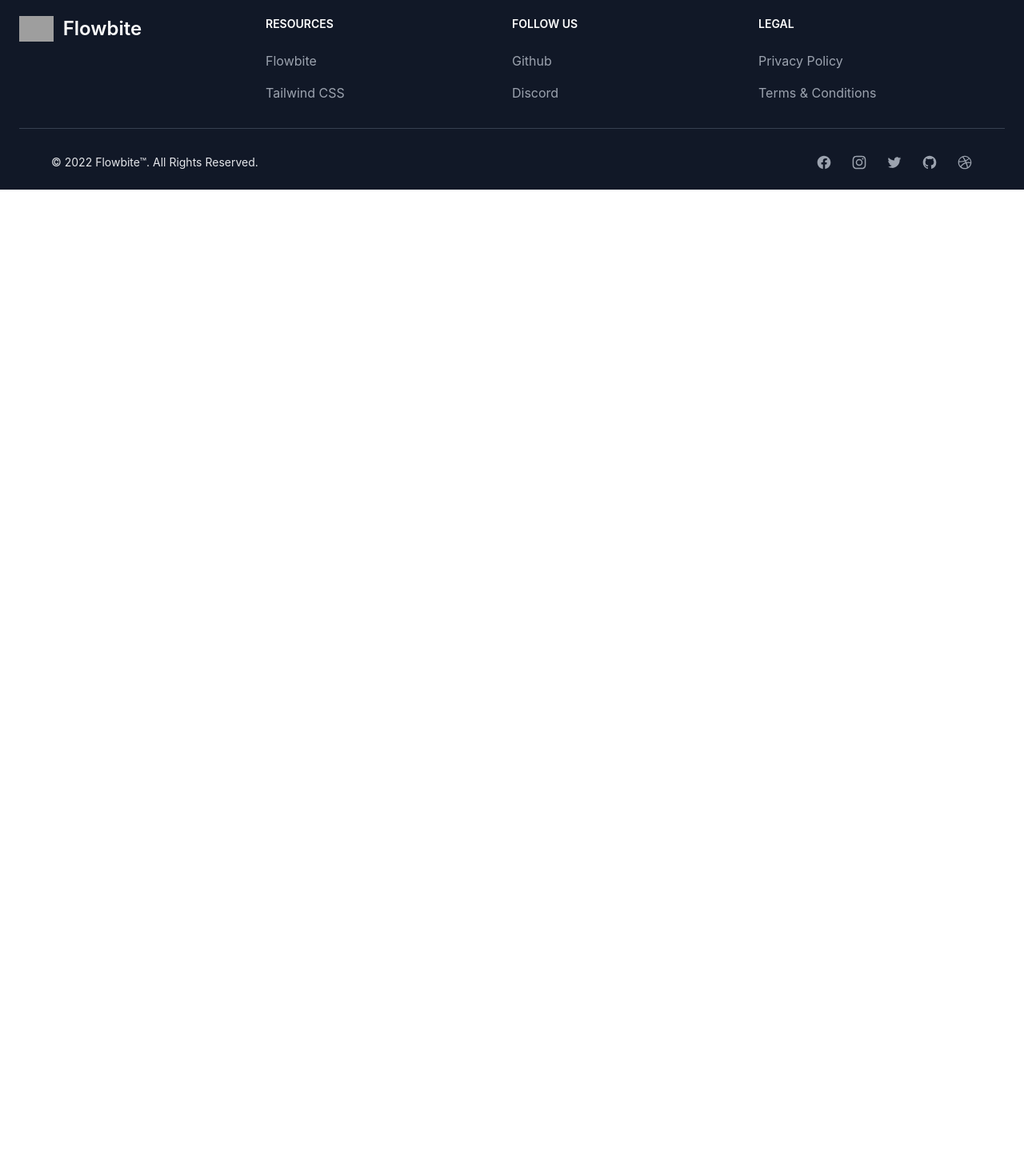
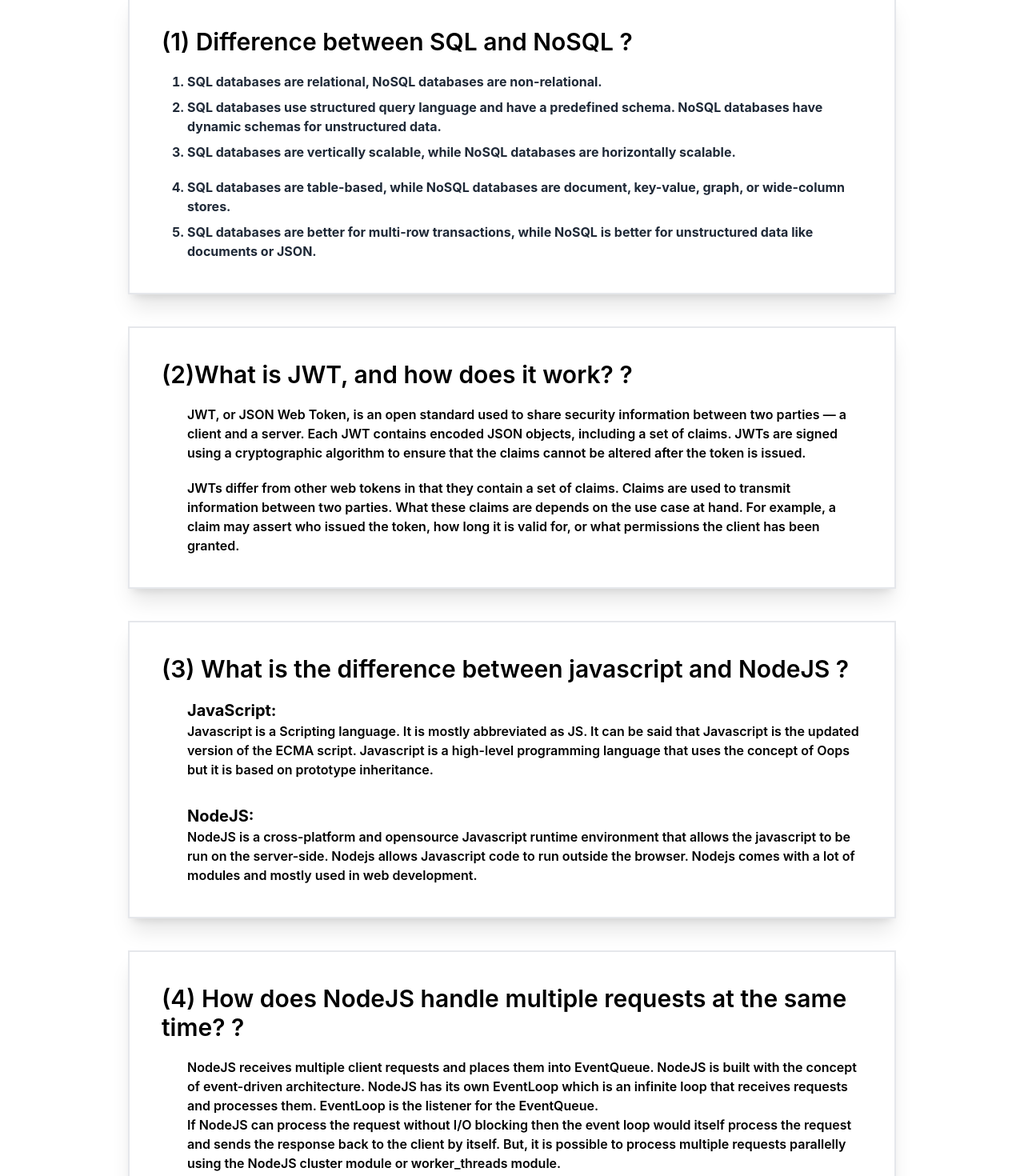
Before and after one commit to tarekrahman916/service-review-client, a React (Create React App) app: page /blog in a window 1280 px wide. Shown: the part 140-1610 px from the top of the page at 80% size. Before the commit the page ends 800 px from the top, so only its background shows below. Built offline with nearby package versions, Linux system fonts and the light colour scheme; no server answers; grey boxes are pictures that could not be loaded.

Commit message:
added blog page

```diff
--- a/src/Pages/Blog/Blog.jsx
+++ b/src/Pages/Blog/Blog.jsx
@@ -5,7 +5,99 @@
   usePageTitle("Blogs");
   return (
     <div>
-      <h2>Blog</h2>
+      <div className="lg:w-9/12 border-2 shadow-xl mx-auto p-10 my-10">
+        <h1 className="text-3xl mb-5 font-semibold">
+          (1) Difference between SQL and NoSQL ?
+        </h1>
+        <div className="ml-8">
+          <ul className="  list-decimal  text-gray-800 dark:text-gray-400 font-bold">
+            <li className="mb-2">
+              SQL databases are relational, NoSQL databases are non-relational.
+            </li>
+            <li className="mb-2">
+              SQL databases use structured query language and have a predefined
+              schema. NoSQL databases have dynamic schemas for unstructured
+              data.
+            </li>
+            <li className="mb-5">
+              SQL databases are vertically scalable, while NoSQL databases are
+              horizontally scalable.
+            </li>
+            <li className="mb-2">
+              SQL databases are table-based, while NoSQL databases are document,
+              key-value, graph, or wide-column stores.
+            </li>
+            <li>
+              SQL databases are better for multi-row transactions, while NoSQL
+              is better for unstructured data like documents or JSON.
+            </li>
+          </ul>
+        </div>
+      </div>
+      <div className="lg:w-9/12 border-2 shadow-xl mx-auto p-10 my-10">
+        <h1 className="text-3xl mb-5 font-semibold">
+          (2)What is JWT, and how does it work? ?
+        </h1>
+        <div className="ml-8">
+          <p className="font-semibold mb-5">
+            JWT, or JSON Web Token, is an open standard used to share security
+            information between two parties — a client and a server. Each JWT
+            contains encoded JSON objects, including a set of claims. JWTs are
+            signed using a cryptographic algorithm to ensure that the claims
+            cannot be altered after the token is issued.
+          </p>
+          <p className="font-semibold">
+            JWTs differ from other web tokens in that they contain a set of
+            claims. Claims are used to transmit information between two parties.
+            What these claims are depends on the use case at hand. For example,
+            a claim may assert who issued the token, how long it is valid for,
+            or what permissions the client has been granted.
+          </p>
+        </div>
+      </div>
+
+      <div className="lg:w-9/12 border-2 shadow-xl mx-auto p-10 my-10">
+        <h1 className="text-3xl mb-5 font-semibold">
+          (3) What is the difference between javascript and NodeJS ?
+        </h1>
+        <div className="ml-8">
+          <p className="font-semibold mb-8">
+            <span className="text-xl font-bold">JavaScript:</span>
+            <br />
+            Javascript is a Scripting language. It is mostly abbreviated as JS.
+            It can be said that Javascript is the updated version of the ECMA
+            script. Javascript is a high-level programming language that uses
+            the concept of Oops but it is based on prototype inheritance.
+          </p>
+          <p className="font-semibold">
+            <span className="text-xl font-bold">NodeJS:</span>
+            <br />
+            NodeJS is a cross-platform and opensource Javascript runtime
+            environment that allows the javascript to be run on the server-side.
+            Nodejs allows Javascript code to run outside the browser. Nodejs
+            comes with a lot of modules and mostly used in web development.
+          </p>
+        </div>
+      </div>
+      <div className="lg:w-9/12 border-2 shadow-xl mx-auto p-10 my-10">
+        <h1 className="text-3xl mb-5 font-semibold">
+          (4) How does NodeJS handle multiple requests at the same time? ?
+        </h1>
+        <div className="ml-8">
+          <p className="font-semibold mb-8">
+            NodeJS receives multiple client requests and places them into
+            EventQueue. NodeJS is built with the concept of event-driven
+            architecture. NodeJS has its own EventLoop which is an infinite loop
+            that receives requests and processes them. EventLoop is the listener
+            for the EventQueue. <br />
+            If NodeJS can process the request without I/O blocking then the
+            event loop would itself process the request and sends the response
+            back to the client by itself. But, it is possible to process
+            multiple requests parallelly using the NodeJS cluster module or
+            worker_threads module.
+          </p>
+        </div>
+      </div>
     </div>
   );
 };
--- /dev/null
+++ b/src/Pages/ErrorPage/ErrorPage.jsx
@@ -0,0 +1,22 @@
+import React from "react";
+import { useRouteError } from "react-router-dom";
+
+const ErrorPage = () => {
+  const error = useRouteError();
+  console.log(error);
+  return (
+    <div className="text-center flex flex-col min-h-[500px]  justify-center items-center p-5 ">
+      <div className="border-4 p-24 shadow-2xl bg-gray-800">
+        <h1 className="text-4xl text-white">Ops! An Error Ocurred!</h1>
+        {error && (
+          <div className="text-xl">
+            <p className="text-red-500 ">{error.statusText || error.message}</p>
+            <p className="text-red-600">{error.status}</p>
+          </div>
+        )}
+      </div>
+    </div>
+  );
+};
+
+export default ErrorPage;
--- a/src/Router/Routes/Routes.js
+++ b/src/Router/Routes/Routes.js
@@ -2,6 +2,7 @@
 import Main from "../../layout/Main";
 import AddService from "../../Pages/AddService/AddService";
 import Blog from "../../Pages/Blog/Blog";
+import ErrorPage from "../../Pages/ErrorPage/ErrorPage";
 import Home from "../../Pages/Home/Home/Home";
 import Login from "../../Pages/Login/Login";
 import MyReviews from "../../Pages/MyReviews/MyReviews";
@@ -15,6 +16,7 @@
   {
     path: "/",
     element: <Main />,
+    errorElement: <ErrorPage />,
     children: [
       {
         path: "/",
```
